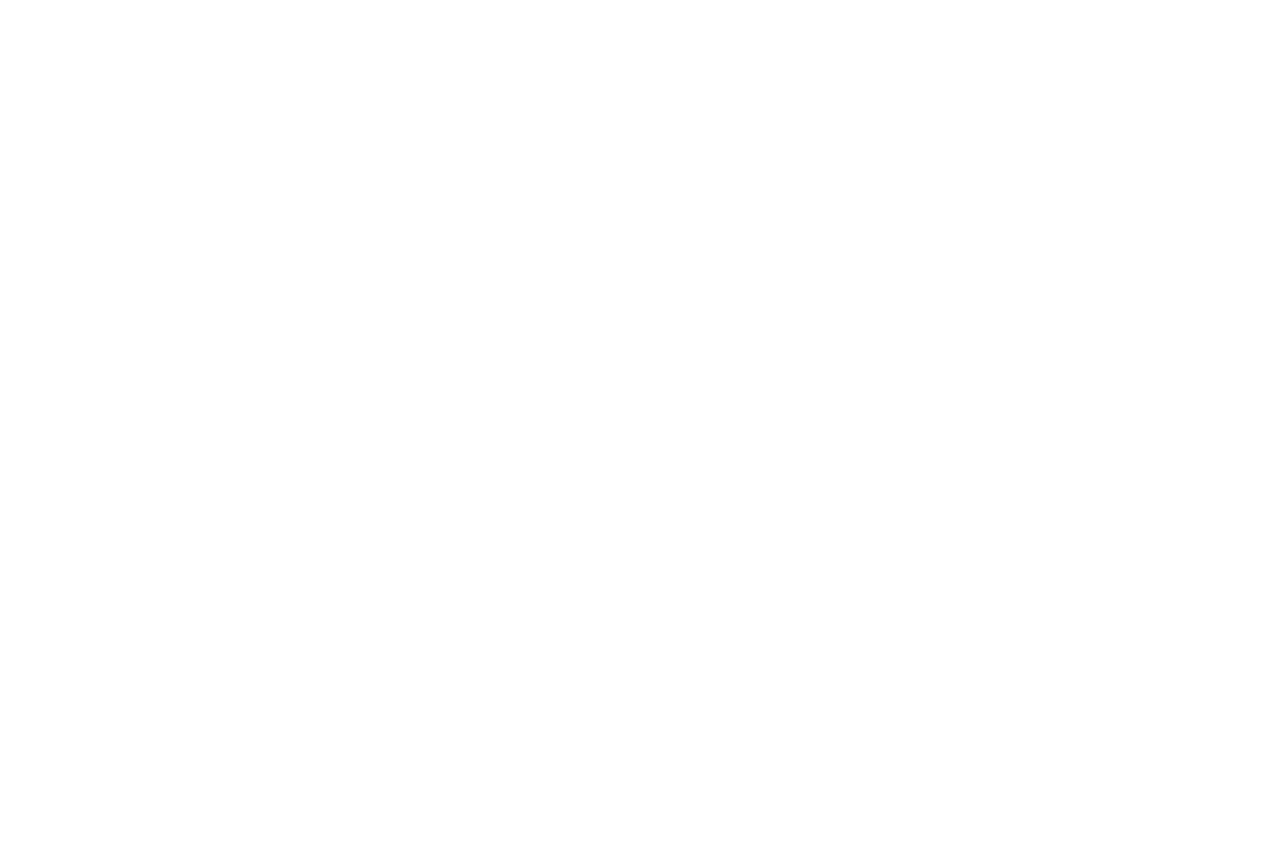
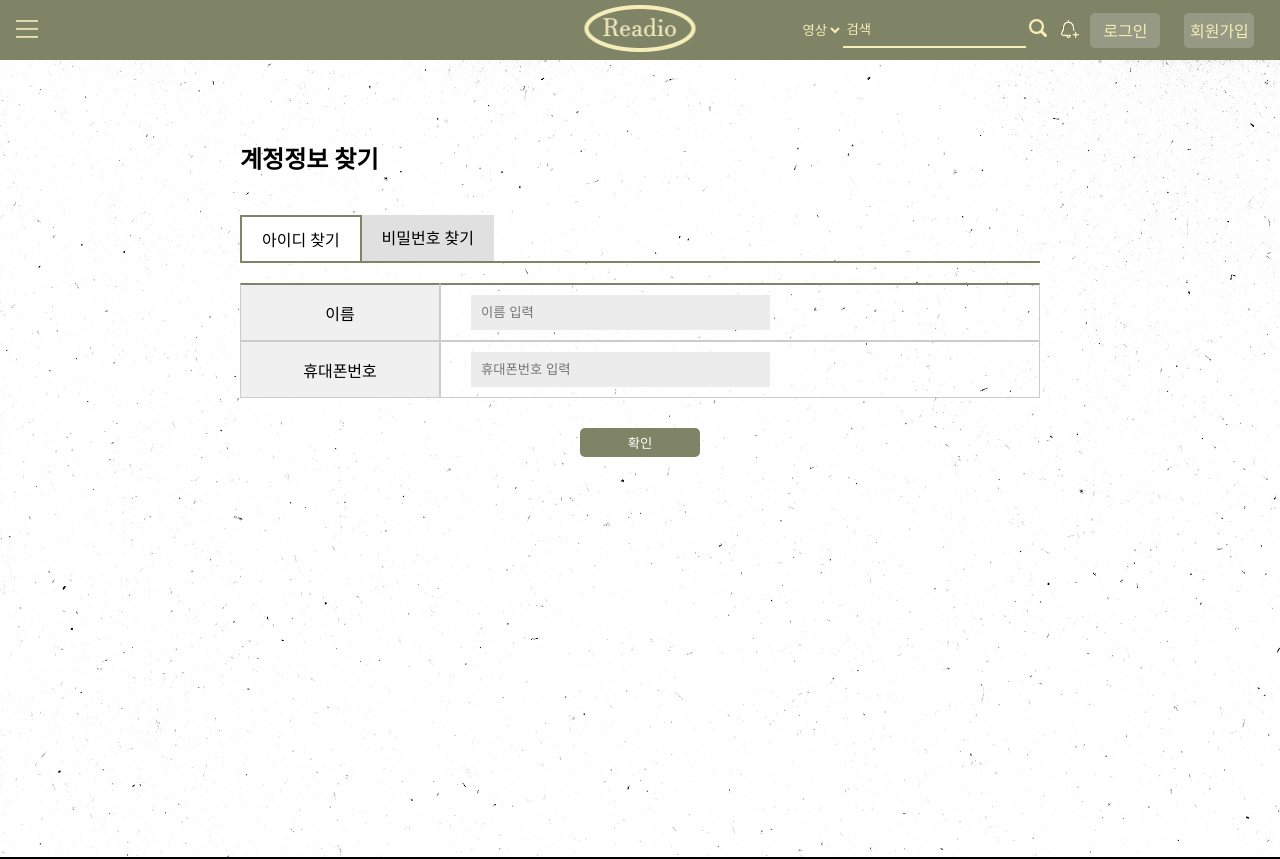
Before and after one commit to beulrakbi/readio-front, a React (Vite) app in the folder Readio/: page /account/findid in a window 1280 px wide. Before the commit this address had no page. Shown: the top 859 px of the page. Before the commit the page ends 800 px from the top, so only its background shows below. Built offline with nearby package versions, Linux system fonts and the light colour scheme; a web font is replaced by a local one.

Commit message:
fix: 경로 수정 및 css 수정
- App.jsx: 경로 수정, 경로 내에 '-' 삭제
- FindAccount.jsx: 아이디/비밀번호 찾기 직관적 경로로 수정
- VerifyPwd.module.css: 페이지 전체틀 css 수정

```diff
--- a/Readio/src/App.jsx
+++ b/Readio/src/App.jsx
@@ -65,14 +65,14 @@
             <Route path="users/login" element={<Login />} />                                {/* 로그인 */}
             <Route path="users/join" element={<Join />} />                            {/* 회원가입 */}
             <Route path="users/join/complete" element={<JoinComplete />} />           {/* 회원가입완료 */}
-            <Route path="users/verify-pwd" element={<VerifyPwd />} />                  {/* 비밀번호 확인 */}
+            <Route path="users/verifypwd" element={<VerifyPwd />} />                  {/* 비밀번호 확인 */}
             <Route path="users/edit" element={<UserEdit />} />                         {/* 회원정보 수정 */}
             <Route path="users/delete" element={<UserDelete />} />                     {/* 회원탈퇴 */}
             <Route path="users/delete/complete" element={<UserDeleteComplete />} />    {/* 회원탈퇴완료 */}
-            <Route path="find-account" element={<FindAccount />}>                      {/* 계정정보찾기 */}
-              <Route index element={<Navigate to="find-id" replace />} />              {/* 기본-아이디찾기 */}
-              <Route path="find-id" element={<FindIdForm />} />                        {/* 아이디찾기 */}
-              <Route path="find-pwd" element={<FindPwdForm />} />                      {/* 비밀번호찾기 */}
+            <Route path="account" element={<FindAccount />}>                      {/* 계정정보찾기 */}
+              <Route index element={<Navigate to="findid" replace />} />              {/* 기본-아이디찾기 */}
+              <Route path="findid" element={<FindIdForm />} />                        {/* 아이디찾기 */}
+              <Route path="findpwd" element={<FindPwdForm />} />                      {/* 비밀번호찾기 */}
             </Route>
             <Route path="bookPage" element={<BookPage />} />
             <Route path="/notice" element={<NoticeList />} />
--- a/Readio/src/pages/user/FindAccount.jsx
+++ b/Readio/src/pages/user/FindAccount.jsx
@@ -10,13 +10,13 @@
 
       {/* 탭 버튼 */}
       <div className={styles.tabs}>
-        <Link to="/find-account/find-id"
-          className={location.pathname.includes('find-id') ? styles.active : ''}>
+        <Link to="/account/findid"
+          className={location.pathname.includes('findid') ? styles.active : ''}>
           아이디 찾기
         </Link>
 
-        <Link to="/find-account/find-pwd"
-          className={location.pathname.includes('find-pwd') ? styles.active : ''}>
+        <Link to="/account/findpwd"
+          className={location.pathname.includes('findpwd') ? styles.active : ''}>
           비밀번호 찾기
         </Link>
       </div>
--- a/Readio/src/pages/user/Login.jsx
+++ b/Readio/src/pages/user/Login.jsx
@@ -64,9 +64,9 @@
 
                     <button type="submit" className={LoginCSS.submitBtn}>로그인</button>
                     <div className={LoginCSS.findLinks}>
-                        <Link to="/find-account">아이디 찾기</Link>
+                        <Link to="/account">아이디 찾기</Link>
                         <span className={LoginCSS.divider}>|</span>
-                        <Link to="/find-account/find-pwd">비밀번호 찾기</Link>
+                        <Link to="/account/findpwd">비밀번호 찾기</Link>
                     </div>
                 </form>
             </div>
--- a/Readio/src/pages/user/VerifyPwd.module.css
+++ b/Readio/src/pages/user/VerifyPwd.module.css
@@ -1,8 +1,8 @@
 .VerifyPwdPage {
+    width: 100%;
+    max-width: 800px;
     height: 80vh;
-    /* margin: 40px 20px 180px 0px; */
-    /* height: 100%; */
-    /* margin: 0 auto; */
+    margin: 0 auto;
 }
 
 .formSection {
```
Also changed, not shown: Readio/src/pages/user/VerifyPwd.jsx (indentation only), 1 other file (tests, documents, lock files or other folders).
